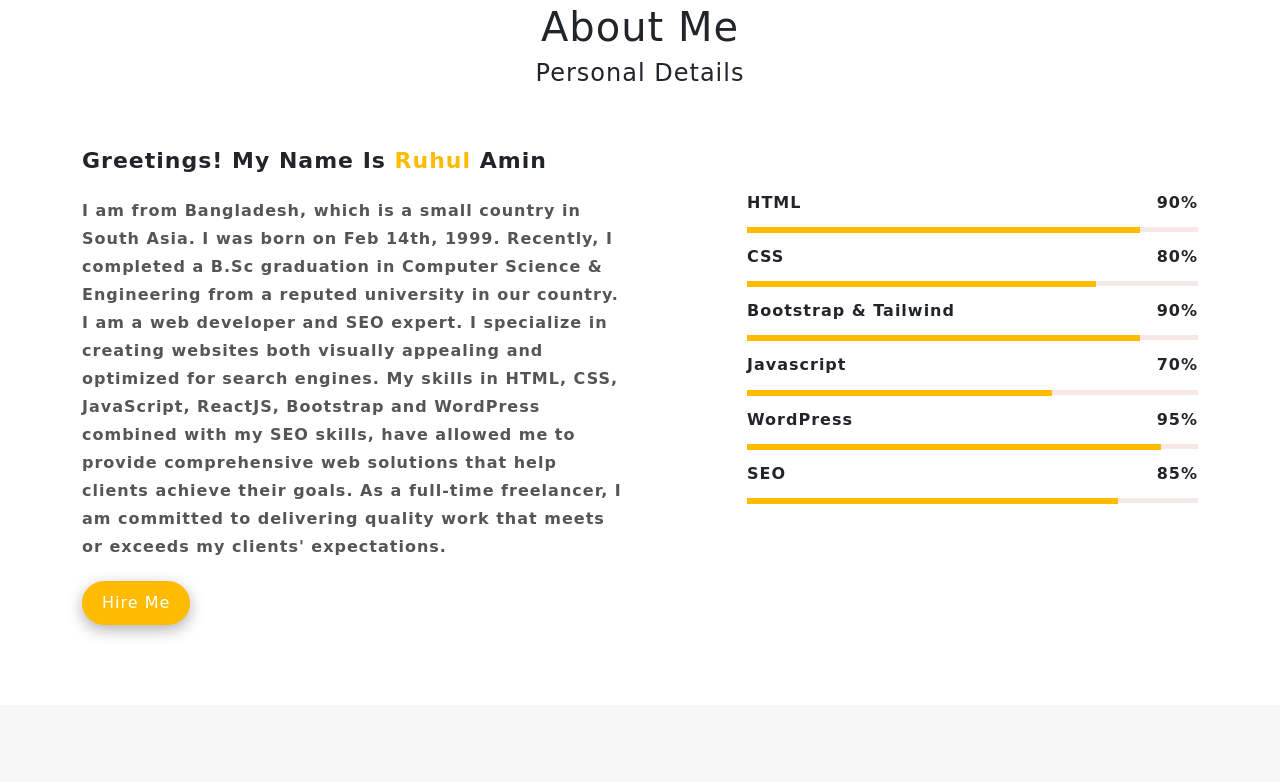
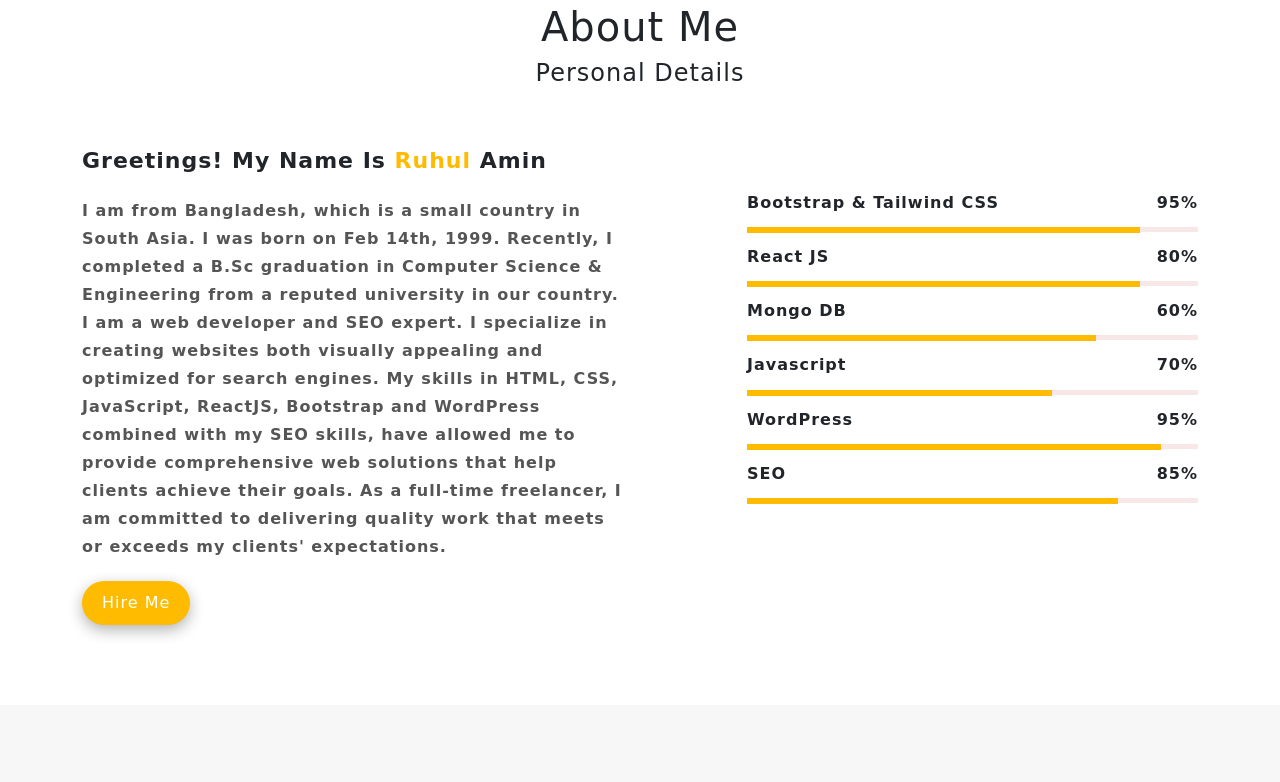
Before and after one commit to ruhulamin-git/Personal-Portfolio, a plain HTML site: page index.html in a window 1280 px wide. Shown: the part 877-1659 px from the top of the page. Drawn offline with nearby package versions, Linux system fonts and the light colour scheme; a web font is replaced by a local one.

Commit message:
Update index.html

```diff
--- a/index.html
+++ b/index.html
@@ -139,19 +139,19 @@
         <div class="col-lg-6 col-xl-5 offset-xl-1">
           <div id="skill-bar-wrapper">
             <div class="text-left">
-              <!-- HTML  -->
-              <h4> HTML <span style="float: right;">90%</span></h4>
+              <!-- Bootstrap & Tailwind CSS -->
+              <h4> Bootstrap & Tailwind CSS<span style="float: right;">95%</span></h4>
               <div class="skillbar-container" data-percent="90%">
                 <div class="skills"></div>
               </div>
-              <!-- CSS -->
-              <h4> CSS <span style="float: right;">80%</span></h4>
-              <div class="skillbar-container" data-percent="80%">
+              <!-- React  -->
+              <h4> React JS <span style="float: right;">80%</span></h4>
+              <div class="skillbar-container" data-percent="90%">
                 <div class="skills"></div>
               </div>
-              <!-- Bootstrap & Tailwind -->
-              <h4> Bootstrap & Tailwind <span style="float: right;">90%</span></h4>
-              <div class="skillbar-container" data-percent="90%">
+              <!-- Mongo DB -->
+              <h4> Mongo DB <span style="float: right;">60%</span></h4>
+              <div class="skillbar-container" data-percent="80%">
                 <div class="skills"></div>
               </div>
               <!-- Javascript -->
```
